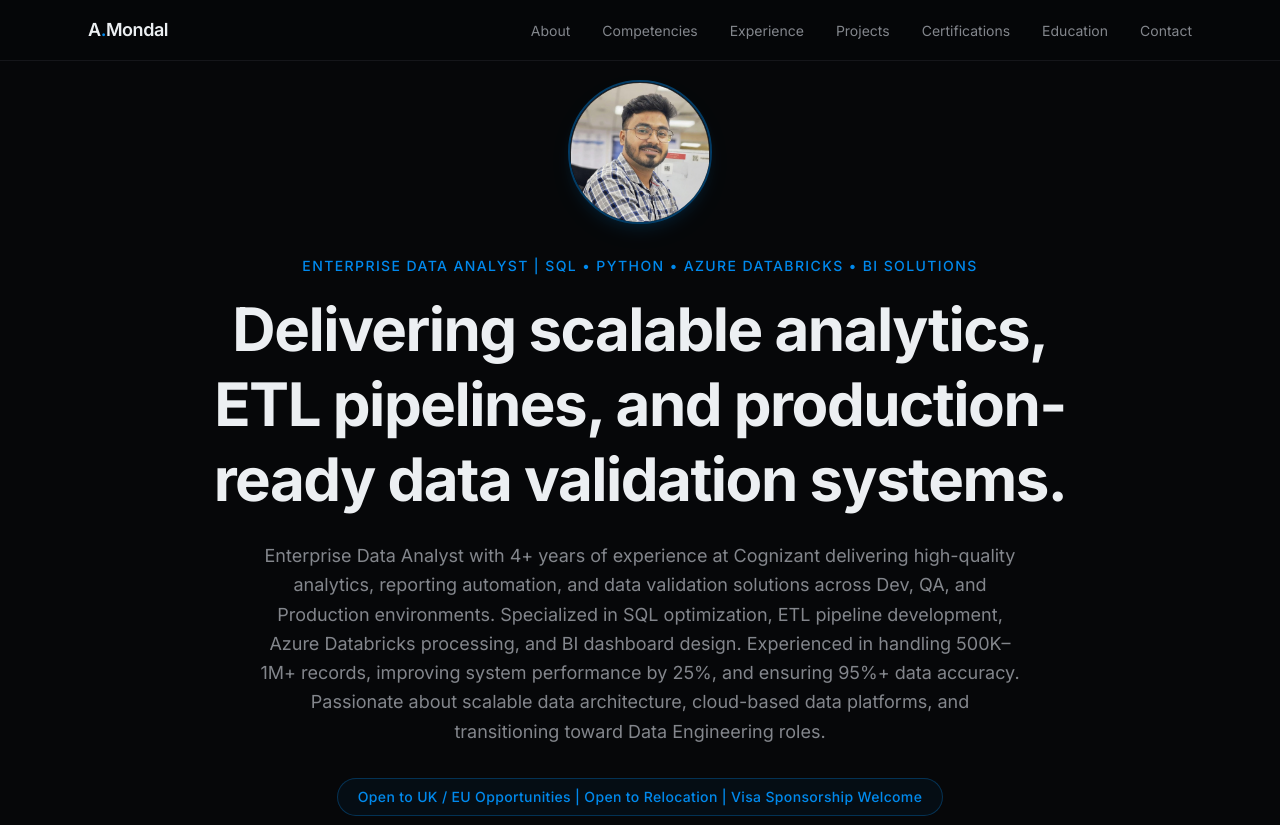
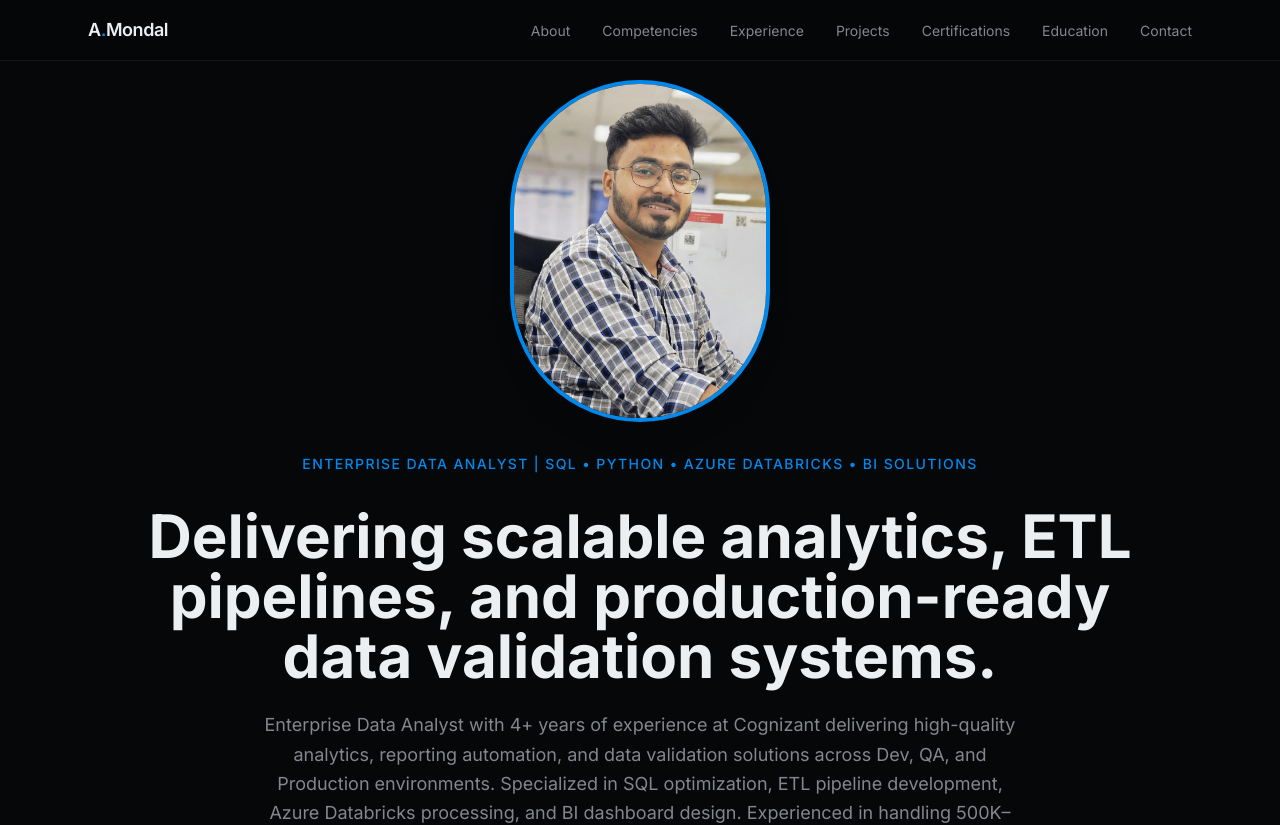
Before and after one commit to ArnabMondal98/Arnab_Portfolio, a Next.js app: page / in a window 1280 px wide. Shown: the top 825 px of the page. Built offline with nearby package versions, Linux system fonts and the light colour scheme.

Commit message:
Update hero.tsx

```diff
--- a/components/hero.tsx
+++ b/components/hero.tsx
@@ -9,13 +9,13 @@ export function Hero() {
 
         {/* Profile Image */}
         <div className="mb-8 flex justify-center opacity-0 animate-fade-in-up">
-          <div className="relative h-32 w-32 overflow-hidden rounded-full border-2 border-primary/40 shadow-lg shadow-primary/10 sm:h-36 sm:w-36">
+          <div className="flex flex-col items-center text-center">
             <Image
               src="/Arnab_Portfolio+Picture.jpg"
               alt="Arnab Mondal"
-              width={220}
-              height={220}
-              className="rounded-full border"
+              width={260}
+              height={260}
+              className="rounded-full border-4 border-primary shadow-xl"
               priority
             />
           </div>
@@ -27,7 +27,7 @@ export function Hero() {
         </p>
 
         {/* Main Heading */}
-        <h1 className="text-balance text-3xl font-bold leading-tight tracking-tight text-foreground opacity-0 animate-fade-in-up animate-delay-200 sm:text-4xl md:text-5xl lg:text-6xl">
+        <h1 className="mt-8 text-4xl md:text-6xl font-bold">
           {profile.shortHeadline}
         </h1>
 
```
